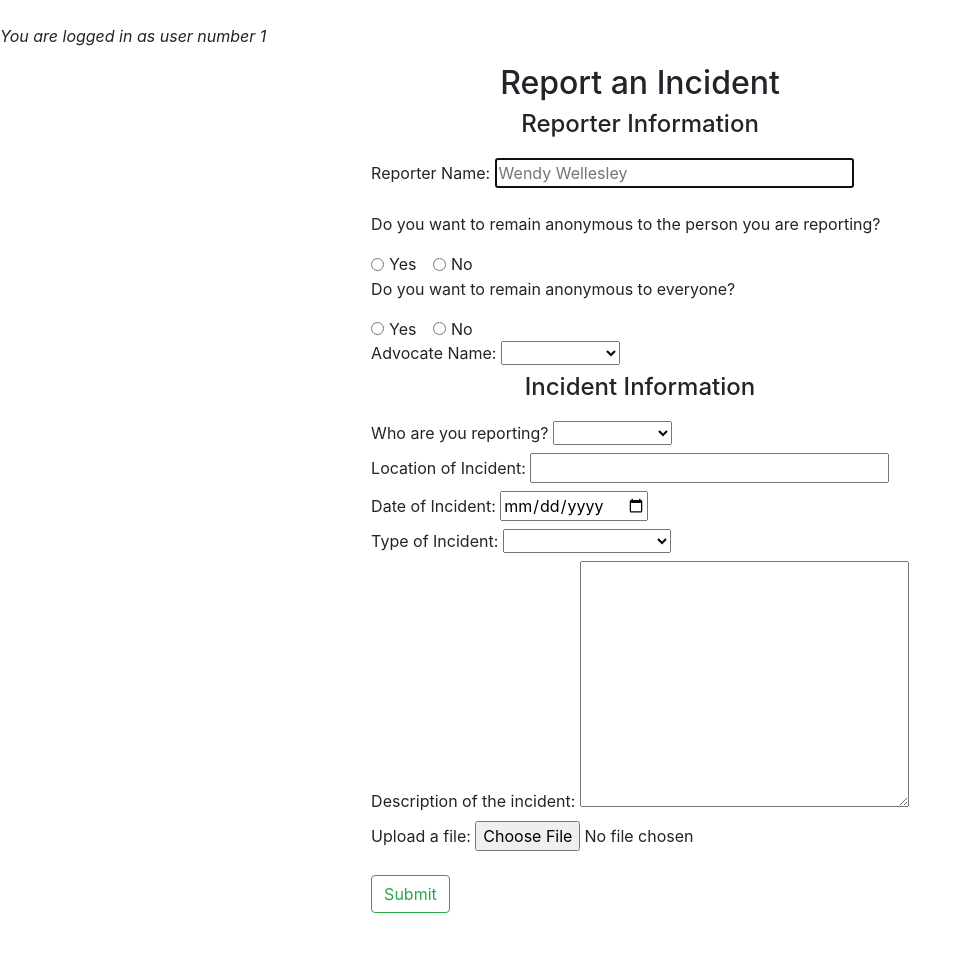
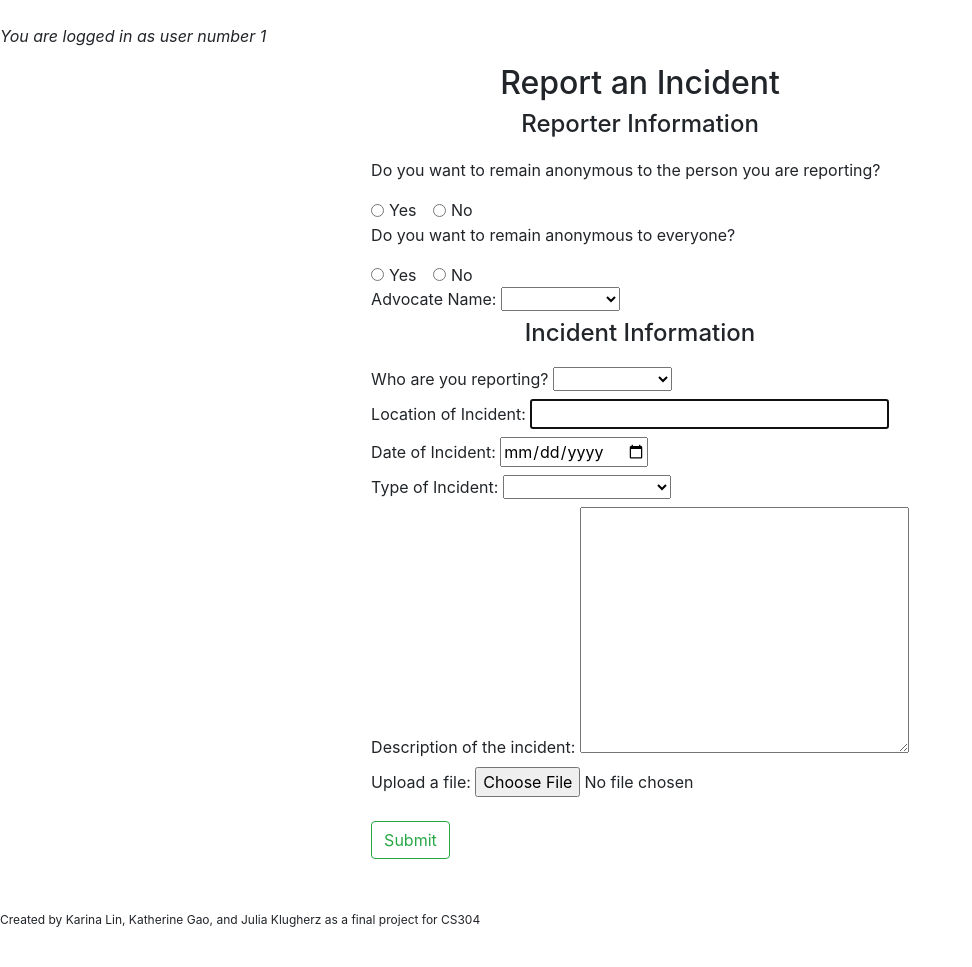
Before and after one commit to wellesley-cs304-sp19/semester-project-incidentreporter, a Flask app: page /incidentReport in a window 1280 px wide. Shown: the part 56-1023 px from the top of the page, without its empty margins (0-972 px from the left). After the commit the page ends 983 px from the top, so only its background shows below. Run offline with Flask 2, Linux system fonts and the light colour scheme; the visitor is signed in with stand-in values (Sample User, id 1); tables that the repository leaves empty hold one stand-in row (values such as "Sample post"); some libraries are stand-ins or nearby versions.

Commit message:
remove name box in form

```diff
--- a/templates/incidentReport.html
+++ b/templates/incidentReport.html
@@ -12,11 +12,6 @@
 
     <h4 class="form-headings">Reporter Information</h4>
     <div class="form-group">
-
-    <label for="sname"> Reporter Name:
-        <input id="sname" type="text" name="sname" size="30" placeholder="Wendy Wellesley" autofocus>
-    </label>
-    </div>
 
 <p id="anon1"> Do you want to remain anonymous to the person you are reporting?</p>
 <div class="form-check form-check-inline">
```
